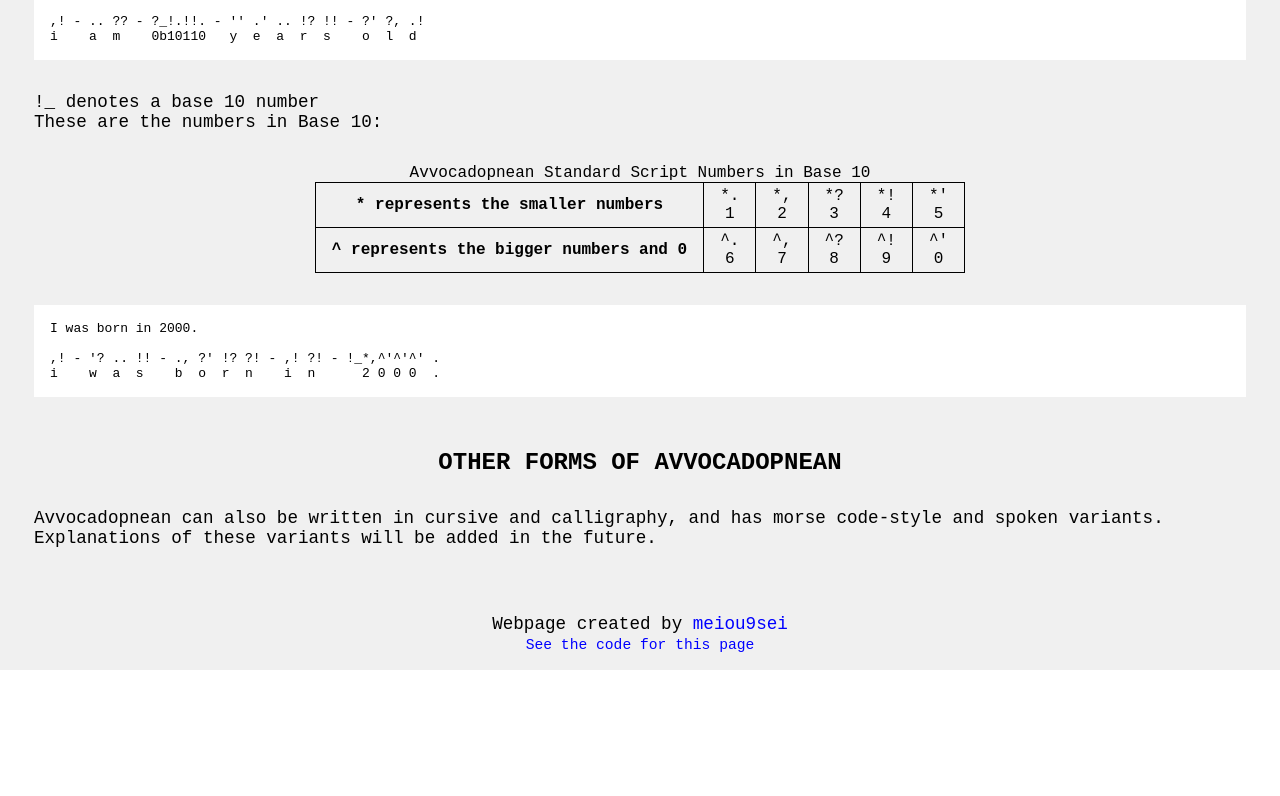
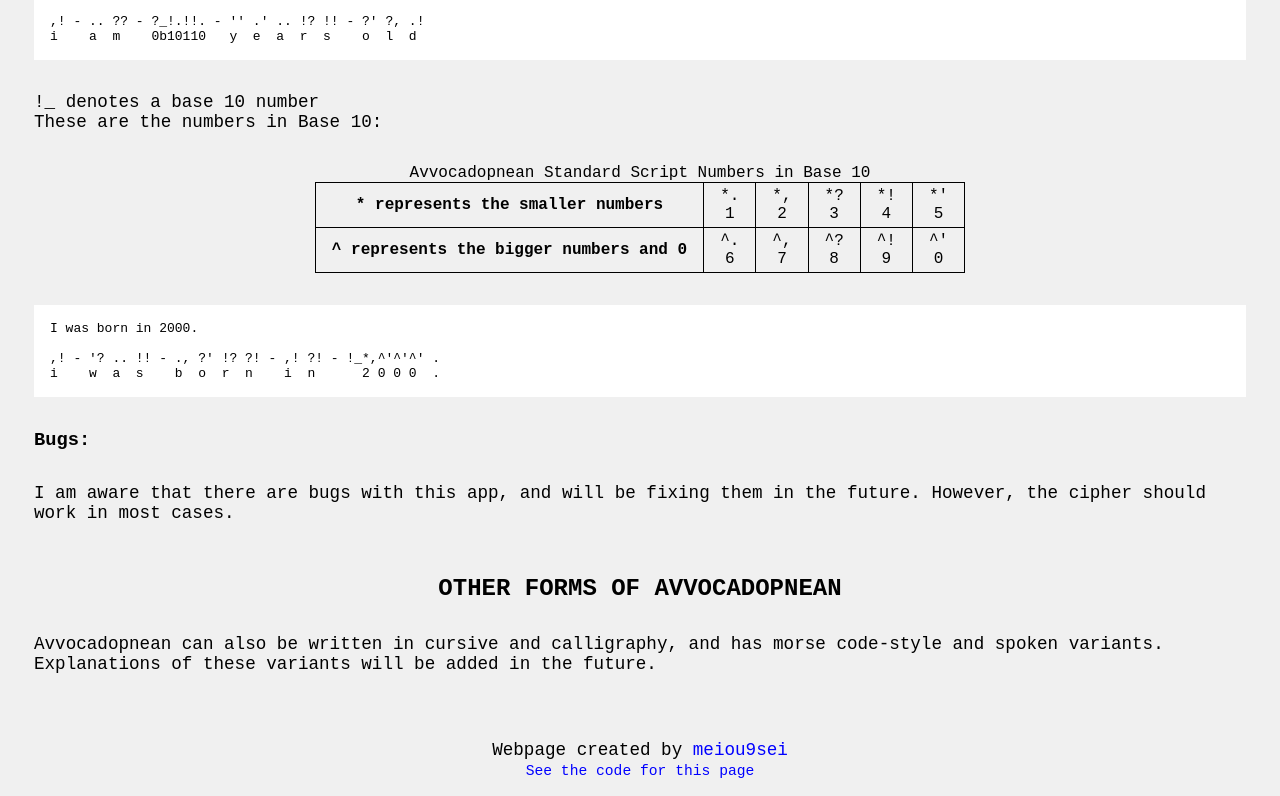
Before and after one commit to meiou9sei/avvocadopneansite, a React (Create React App) app: page / in a window 1280 px wide. Shown: the part 2593-3389 px from the top of the page. Before the commit the page ends 3263 px from the top, so only its background shows below. Built offline with nearby package versions, Linux system fonts and the light colour scheme.

Commit message:
🍱 add "bugs" section to about

```diff
--- a/src/components/About.js
+++ b/src/components/About.js
@@ -67,6 +67,8 @@ export default function About() {
           ,! - '? .. !! - ., ?' !? ?! - ,! ?! - !_*,^'^'^' .<br/>
           i    w  a  s    b  o  r  n    i  n      2 0 0 0  .
         </pre>
+        <h3>Bugs:</h3>
+        <p>I am aware that there are bugs with this app, and will be fixing them in the future. However, the cipher should work in most cases.</p>
       </section>
       <section className="usingAvv">
         <h2>OTHER FORMS OF AVVOCADOPNEAN</h2>
```
